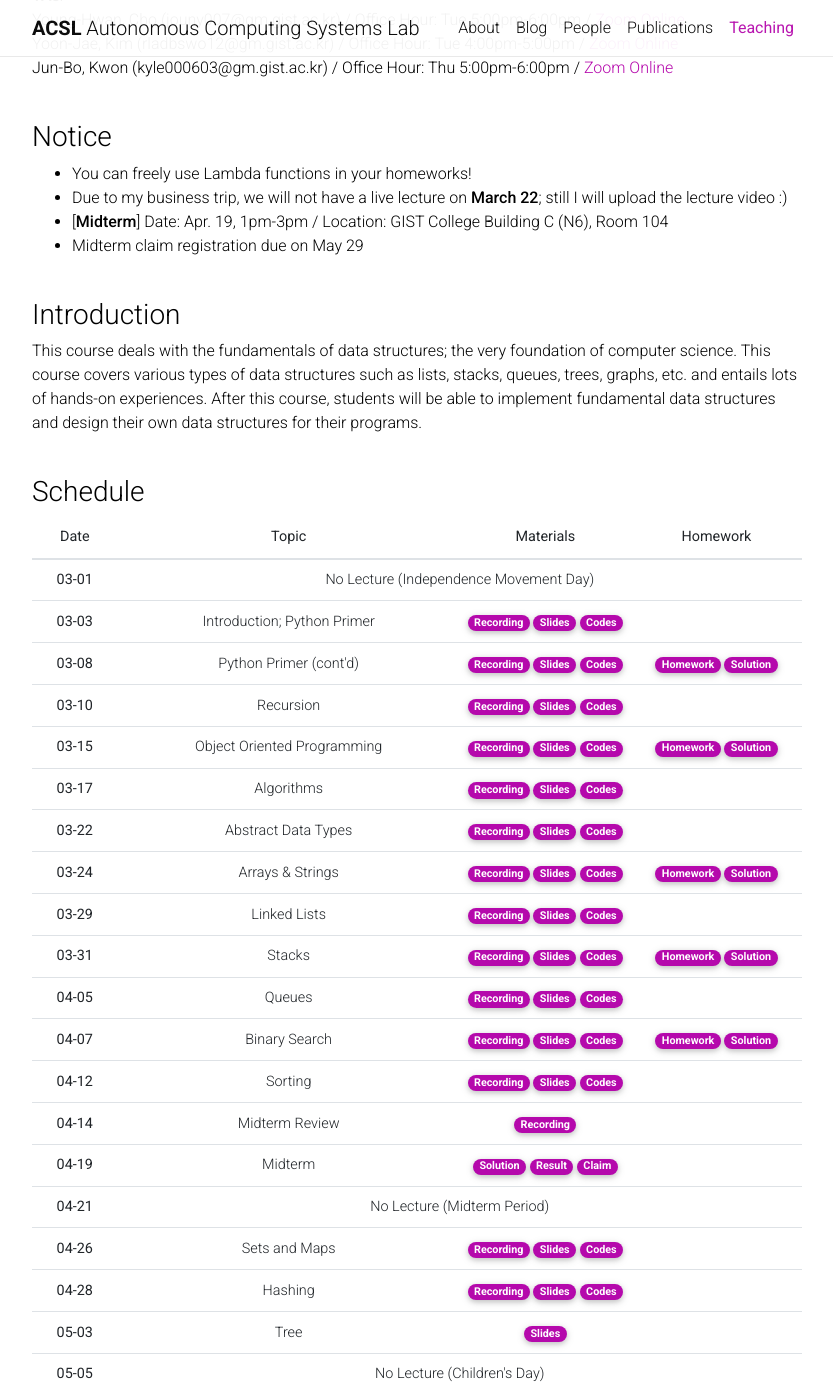
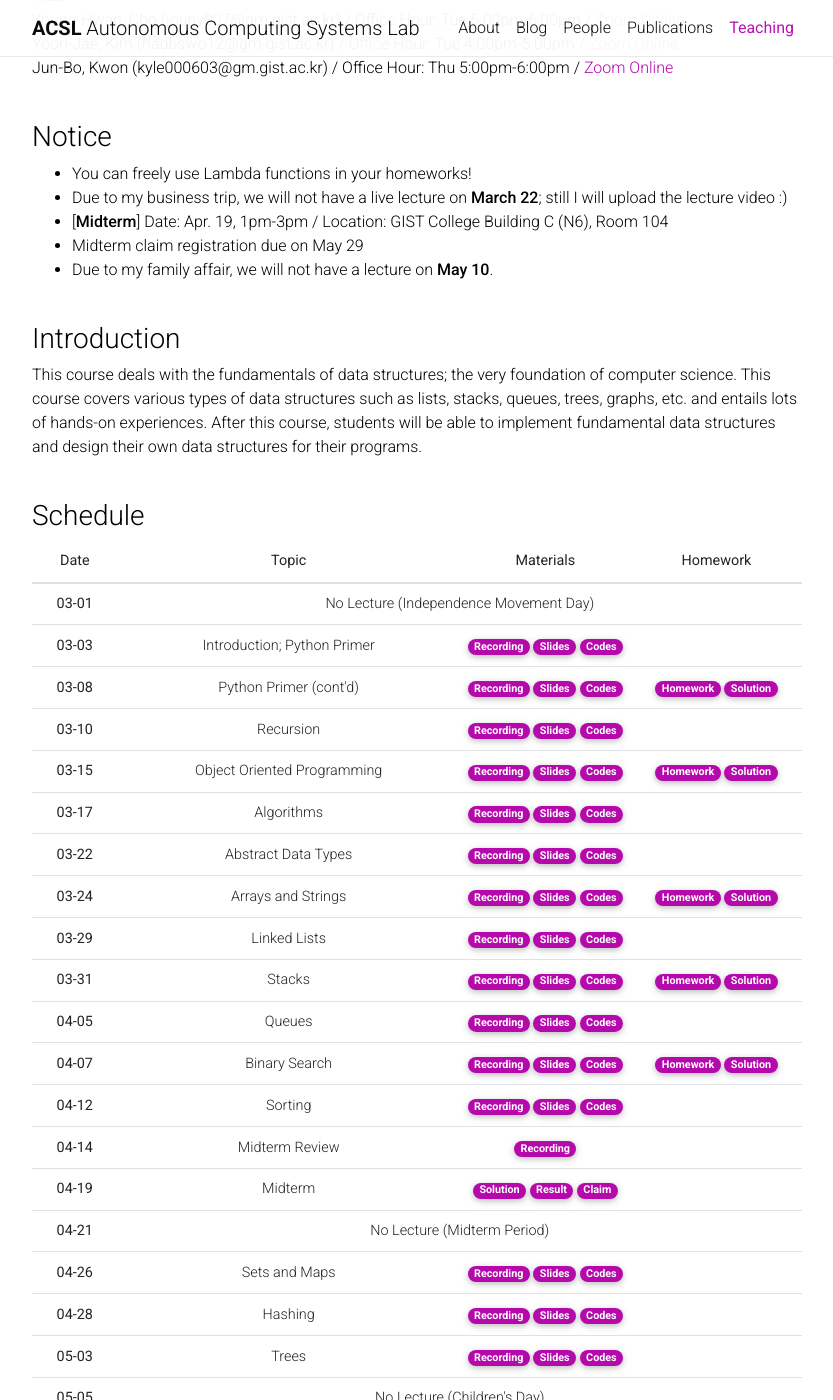
Before and after one commit to Uehwan/Uehwan.github.io, a Jekyll site: the page built from _teaching/datastruct22sp.md, in a window 1280 px wide and 1400 px high, scrolled down 387 px. Shown: the whole window, without its empty margins (223-1056 px from the left). Built offline with Jekyll 4.4.1, drawn with Linux system fonts in a browser that asks for light colours; nearby versions of some CDN libraries; comment, search, counter and statistics services are not loaded; a style sheet for code colours, icons or effects is not loaded; some of the changed text lies outside the part shown.

Commit message:
[ds22sp] 22-05-03 post

```diff
--- a/_teaching/datastruct22sp.md
+++ b/_teaching/datastruct22sp.md
@@ -23,6 +23,7 @@
 - Due to my business trip, we will not have a live lecture on **March 22**; still I will upload the lecture video :)
 - [**Midterm**] Date: Apr. 19, 1pm-3pm / Location: GIST College Building C (N6),  Room 104
 - Midterm claim registration due on May 29
+- Due to my family affair, we will not have a lecture on **May 10**.
 <br/>
 <br/>
 
@@ -85,7 +86,7 @@
     </tr>
     <tr style="border-bottom: 1.5px solid lightgrey;">
       <th scope="row">03-24</th>
-      <td>Arrays & Strings</td>
+      <td>Arrays and Strings</td>
       <td>
         <a href="https://youtu.be/XDBlCoztXRg" target="_blank" class="badge badge-pill" style="background-color:#B509AC;">Recording</a>
         <a href="https://docs.google.com/presentation/d/16-_ld_NE6VhPBf4CSTwG8lpVhsoOTQYw4KnHm47zulE/edit?usp=sharing" target="_blank" class="badge badge-pill" style="background-color:#B509AC;">Slides</a>
@@ -212,20 +213,37 @@
     </tr>
     <tr>
       <th scope="row">05-03</th>
-      <td>Tree</td>
+      <td>Trees</td>
       <td>
-        <!--a href="https://youtu.be/o8dXKCL00Dc" target="_blank" class="badge badge-pill" style="background-color:#B509AC;">Recording</a-->
+        <a href="https://youtu.be/ct4u8Kr9Px4" target="_blank" class="badge badge-pill" style="background-color:#B509AC;">Recording</a>
         <a href="https://docs.google.com/presentation/d/1r2V0T0YVbBkEInCGVWhR7ZTNLylulIQz8v-JcJ5gDOY/edit?usp=sharing" target="_blank" class="badge badge-pill" style="background-color:#B509AC;">Slides</a>
-        <!--a href="https://colab.research.google.com/drive/1S9OYcv8v-KU1w1RI_t7fEb78EGjrQ3Aw?usp=sharing" target="_blank" class="badge badge-pill" style="background-color:#B509AC;">Codes</a-->
+        <a href="https://colab.research.google.com/drive/1Dg6gmCcntKibeZ5ahHVhRd10PimNvh5J?usp=sharing" target="_blank" class="badge badge-pill" style="background-color:#B509AC;">Codes</a>
       </td>
       <td>
         <!--a href="https://colab.research.google.com/drive/1gRNMsgBKA2hXzE6bEDwtpcdjbgxCc6t1?usp=sharing" target="_blank" class="badge badge-pill" style="background-color:#B509AC;">Homework</a-->
         <!--a href="https://colab.research.google.com/drive/1gRNMsgBKA2hXzE6bEDwtpcdjbgxCc6t1?usp=sharing" target="_blank" class="badge badge-pill" style="background-color:#B509AC;">Solution</a-->
       </td>
     </tr>
-    <tr>
+    <tr style="border-bottom: 1.5px solid lightgrey;">
       <th scope="row">05-05</th>
       <td colspan="3">No Lecture (Children's Day)</td>
+    </tr>
+    <tr>
+      <th scope="row">05-10</th>
+      <td colspan="3">No Lecture (Family Affair)</td>
+    </tr>
+    <tr>
+      <th scope="row">05-12</th>
+      <td>Heaps and Priority Queues</td>
+      <td>
+        <!--a href="https://youtu.be/ct4u8Kr9Px4" target="_blank" class="badge badge-pill" style="background-color:#B509AC;">Recording</a-->
+        <!--a href="https://docs.google.com/presentation/d/1r2V0T0YVbBkEInCGVWhR7ZTNLylulIQz8v-JcJ5gDOY/edit?usp=sharing" target="_blank" class="badge badge-pill" style="background-color:#B509AC;">Slides</a-->
+        <!--a href="https://colab.research.google.com/drive/1Dg6gmCcntKibeZ5ahHVhRd10PimNvh5J?usp=sharing" target="_blank" class="badge badge-pill" style="background-color:#B509AC;">Codes</a-->
+      </td>
+      <td>
+        <!--a href="https://colab.research.google.com/drive/1gRNMsgBKA2hXzE6bEDwtpcdjbgxCc6t1?usp=sharing" target="_blank" class="badge badge-pill" style="background-color:#B509AC;">Homework</a-->
+        <!--a href="https://colab.research.google.com/drive/1gRNMsgBKA2hXzE6bEDwtpcdjbgxCc6t1?usp=sharing" target="_blank" class="badge badge-pill" style="background-color:#B509AC;">Solution</a-->
+      </td>
     </tr>
   </tbody>
 </table>
```
